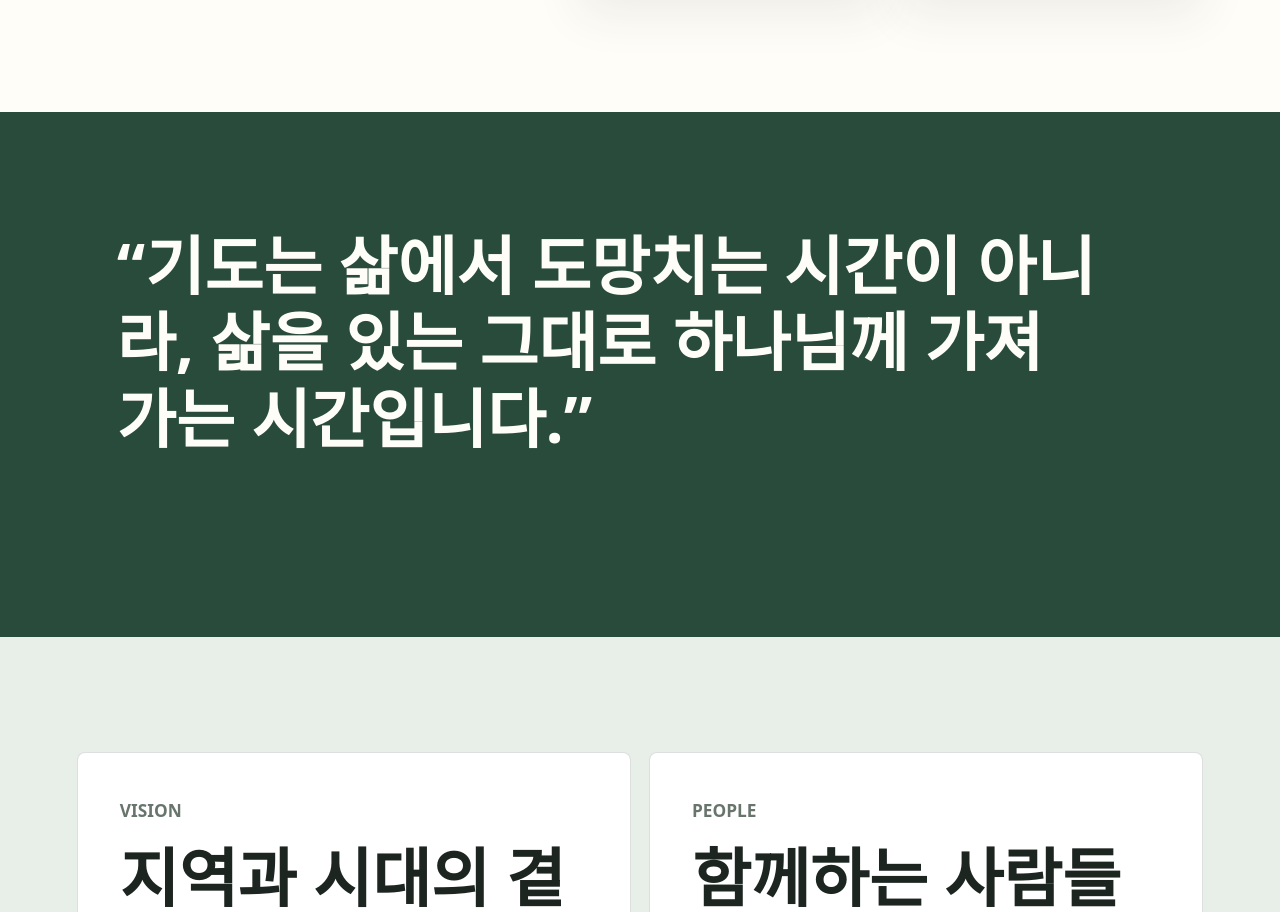
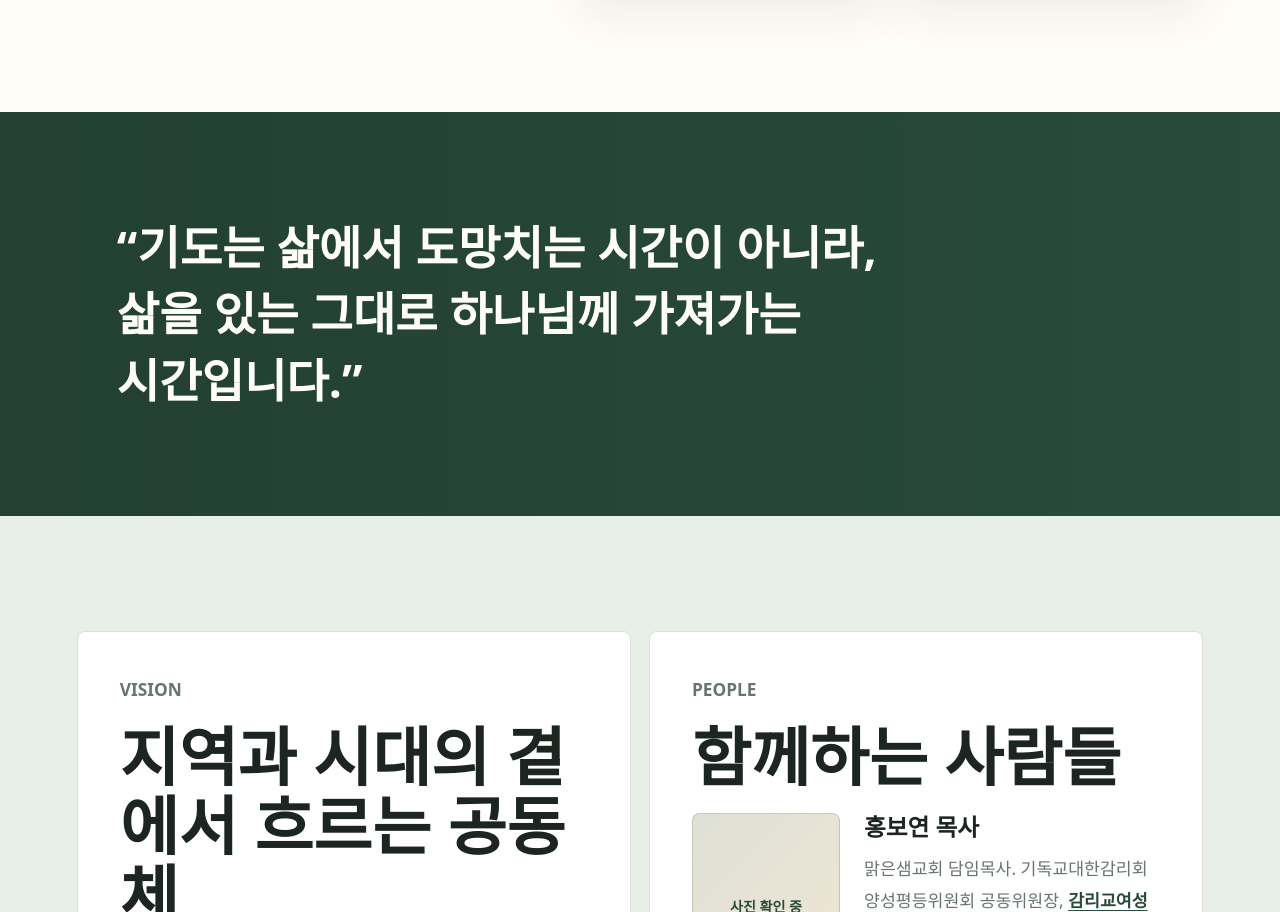
Before and after one commit to saintfoolk/CoolFont-Church, a plain HTML site: page index.html in a window 1280 px wide. Shown: the part 1147-2059 px from the top of the page. Drawn offline with Linux system fonts and the light colour scheme.

Commit message:
Improve quote readability

```diff
--- a/index.html
+++ b/index.html
@@ -90,8 +90,8 @@
       <section class="quote-section" aria-label="묵상 문장">
         <div class="section-inner">
           <blockquote>
-            “기도는 삶에서 도망치는 시간이 아니라, 삶을 있는 그대로 하나님께
-            가져가는 시간입니다.”
+            “기도는 삶에서 도망치는 시간이 아니라,<br />
+            삶을 있는 그대로 하나님께 가져가는 시간입니다.”
           </blockquote>
         </div>
       </section>
--- a/styles.css
+++ b/styles.css
@@ -342,16 +342,20 @@ h3 {
 }
 
 .quote-section {
-  padding: clamp(70px, 9vw, 118px) clamp(20px, 6vw, 92px);
-  background: var(--forest);
+  padding: clamp(64px, 8vw, 104px) clamp(20px, 6vw, 92px);
+  background:
+    linear-gradient(90deg, rgba(16, 24, 18, 0.22), rgba(16, 24, 18, 0)),
+    var(--forest);
   color: #fffdf8;
 }
 
 blockquote {
-  max-width: 980px;
-  font-size: clamp(2rem, 5vw, 4.7rem);
-  line-height: 1.2;
+  max-width: 920px;
+  margin-bottom: 0;
+  font-size: clamp(1.75rem, 3.6vw, 3.2rem);
+  line-height: 1.44;
   font-weight: 800;
+  word-break: keep-all;
 }
 
 .content-section {
```
